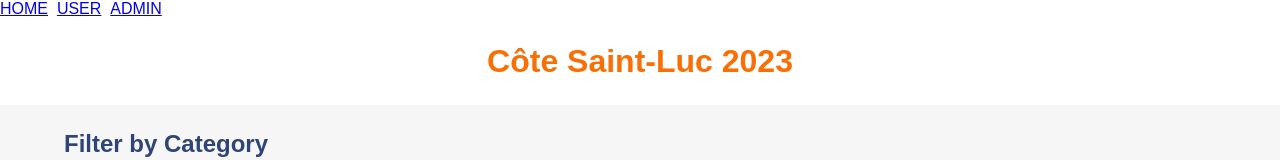
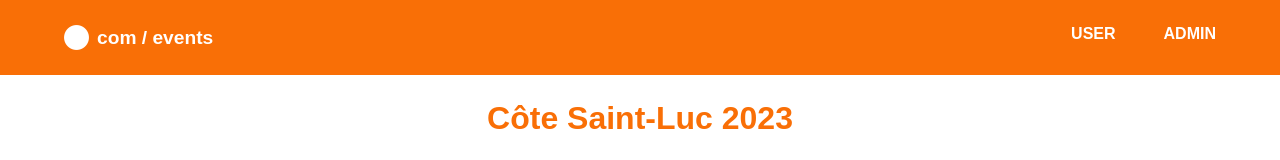
Before and after one commit to charisse10/582-project4-events, a React (Create React App) app: page / in a window 1280 px wide. Shown: the top 160 px of the page. Built offline with nearby package versions, Linux system fonts and the light colour scheme; no server answers.

Commit message:
added header

```diff
--- a/src/App.css
+++ b/src/App.css
@@ -21,12 +21,47 @@ li {
   list-style: none;
 }
 
+a {
+  color: white;
+  text-decoration: none;
+}
+
 h2 {
   color: rgb(47, 68, 119);
   margin-bottom: 1rem;
 }
 
 /* --------------- HEADER --------------- */
+nav {
+  background-color: rgb(249, 111, 6);
+  padding: 25px 0;
+}
+
+.header-flex {
+  display: flex;
+  justify-content: space-between;
+}
+
+.logo {
+  display: flex;
+  align-items: center;
+}
+
+.logo img {
+  width: 25px;
+}
+
+.logo a {
+  font-size: 1.2rem;
+  font-weight: 600;
+  margin-left: 0.5rem;
+}
+
+.access a {
+    font-weight: 600;
+    margin-left: 3rem;
+}
+
 .title {
   padding: 25px 0;
   text-align: center;
@@ -38,15 +73,22 @@ h1 {
 }
 
 /* --------------- FILTER --------------- */
+/* --------------- FILTER --------------- */
 .filter {
   padding: 25px 0;
   background-color: rgb(246, 246, 246);
 }
 
 .filter label {
+  display: flex;
+  align-items: center;
   margin-left: 1rem;
+  margin-bottom: 0.5rem;
 }
 
+.filter label input {
+  margin-right: 0.5rem;
+}
 
 /* --------------- EVENTS--------------- */
 .eventslist {
--- a/src/components/Navbar.js
+++ b/src/components/Navbar.js
@@ -2,9 +2,18 @@ export default function Navbar() {
     return (
         <div>
             <nav>
-            <a href="/">HOME</a> &nbsp;
-            <a href="/user">USER</a> &nbsp;
-                <a href="/admin">ADMIN</a>
+                <div class="container">
+                    <div class="header-flex">
+                        <div class="logo">
+                            <img src="/dot.png" alt="logo" />
+                            <a href="/">com / events</a>
+                        </div>
+                        <div class="access">
+                            <a href="/user">USER</a>
+                            <a href="/admin">ADMIN</a>
+                        </div>
+                    </div>
+                </div>
             </nav>
         </div>
     )
```
Also changed, not shown: public/dot.png (added).
